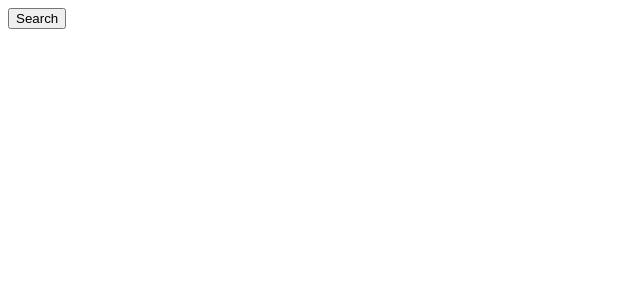
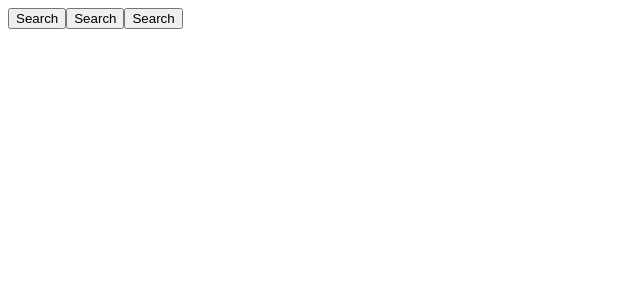
Before and after one commit to tinatimkova/fabric-test, a React (Create React App) app in the folder client/: page / in a window 1280 px wide. Shown: the top 300 px of the page, without its empty margins (0-640 px from the left). Built offline with nearby package versions, Linux system fonts and the light colour scheme.

Commit message:
added buttons and api requests

```diff
--- a/client/src/App.js
+++ b/client/src/App.js
@@ -9,18 +9,30 @@ class App extends Component {
     loading: false
   }
 
-  handleClick = async() => {
+  handleClick = async(e) => {
+
     this.setState({ loading: true });
 
-    const res = await axios.get('http://www.omdbapi.com/?s=Matrix&apikey=720c3666');
+    const id = e.target.id
+
+    let url = (id === '1') ? 'http://www.omdbapi.com/?s=Matrix&apikey=720c3666'  :
+                (id === '2') ? 'http://www.omdbapi.com/?s=Matrix%20Reloaded&apikey=720c3666' :
+                'http://www.omdbapi.com/?s=Matrix%20Revolutions&apikey=720c3666';
+
+    const res = await axios.get(url);
+
+    console.log(res, id)
 
     this.setState({ movies: res.data.Search, loading: false });
   }
 
   render () {
+    console.log(this.state.movies)
     return (
       <Fragment>
-        <button onClick={this.handleClick}>Search</button>
+        <button id='1' onClick={this.handleClick}>Search</button>
+        <button id='2' onClick={this.handleClick}>Search</button>
+        <button id='3' onClick={this.handleClick}>Search</button>
        <Movies loading={this.state.loading} movies={this.state.movies} />
       </Fragment>
     );
```
